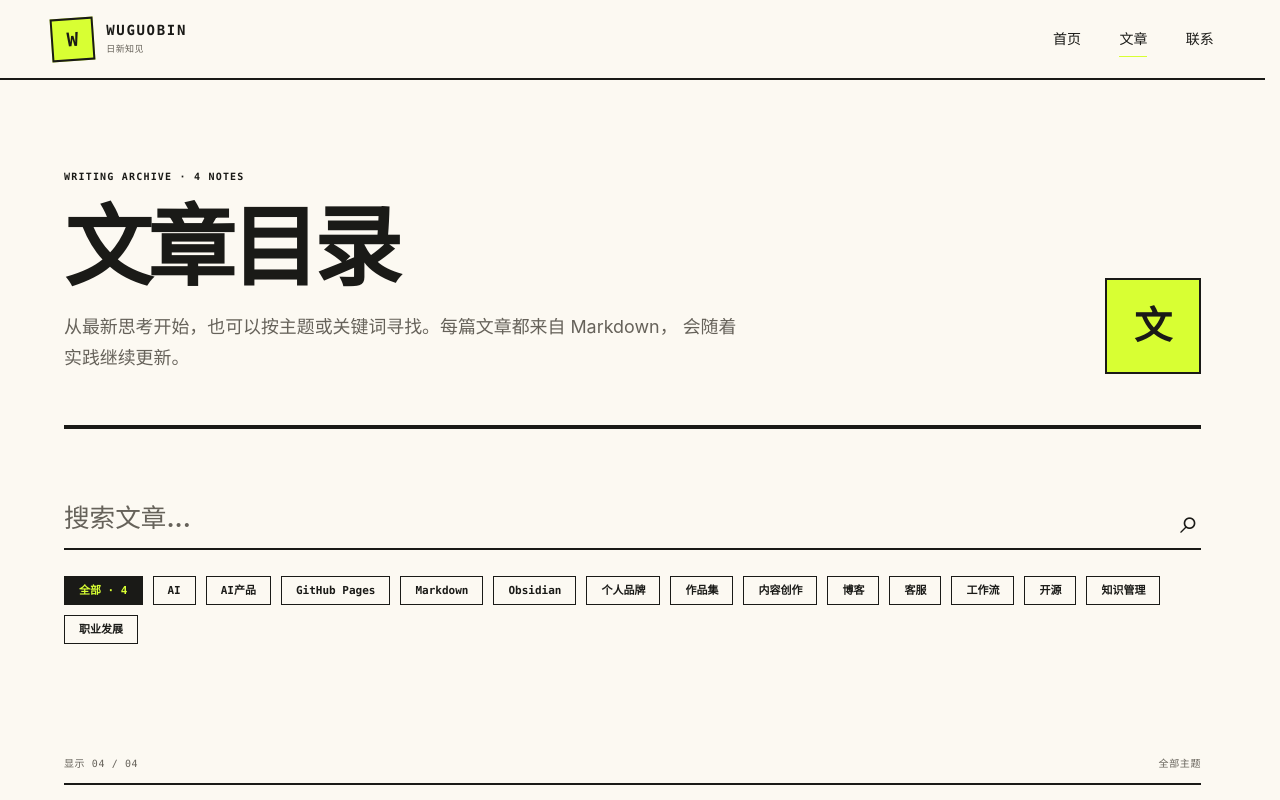
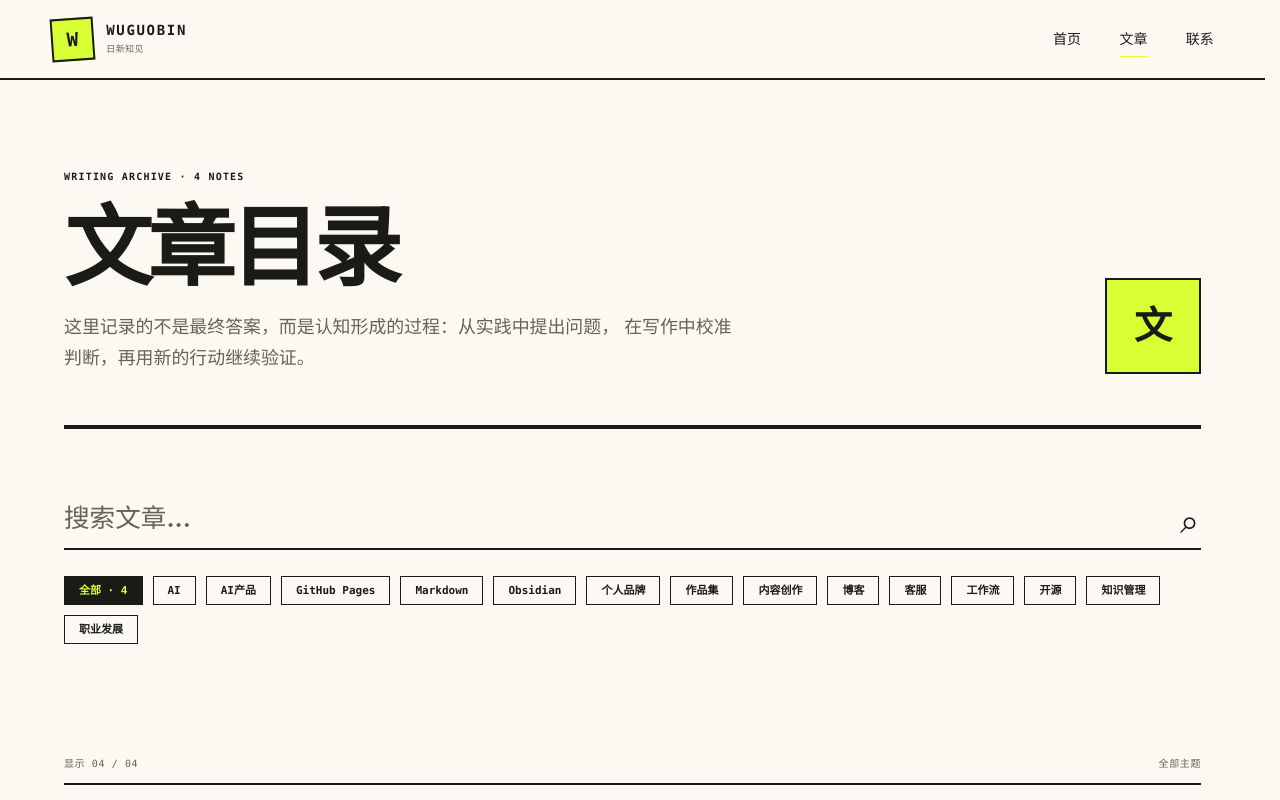
Before and after one commit to wuguobin123/wuguobin123.github.io, a Next.js app: page /posts in a window 1280 px wide. Shown: the top 800 px of the page. Built offline with nearby package versions, Linux system fonts and the light colour scheme; no server answers.

Commit message:
Refine article archive introduction

```diff
--- a/app/posts/page.tsx
+++ b/app/posts/page.tsx
@@ -35,8 +35,8 @@ export default function PostsPage() {
             <div className="posts-index-hero-copy">
               <h1>文章目录</h1>
               <p>
-                从最新思考开始，也可以按主题或关键词寻找。每篇文章都来自 Markdown，
-                会随着实践继续更新。
+                这里记录的不是最终答案，而是认知形成的过程：从实践中提出问题，
+                在写作中校准判断，再用新的行动继续验证。
               </p>
             </div>
             <span className="posts-index-hero-mark" aria-hidden="true">文</span>
```
